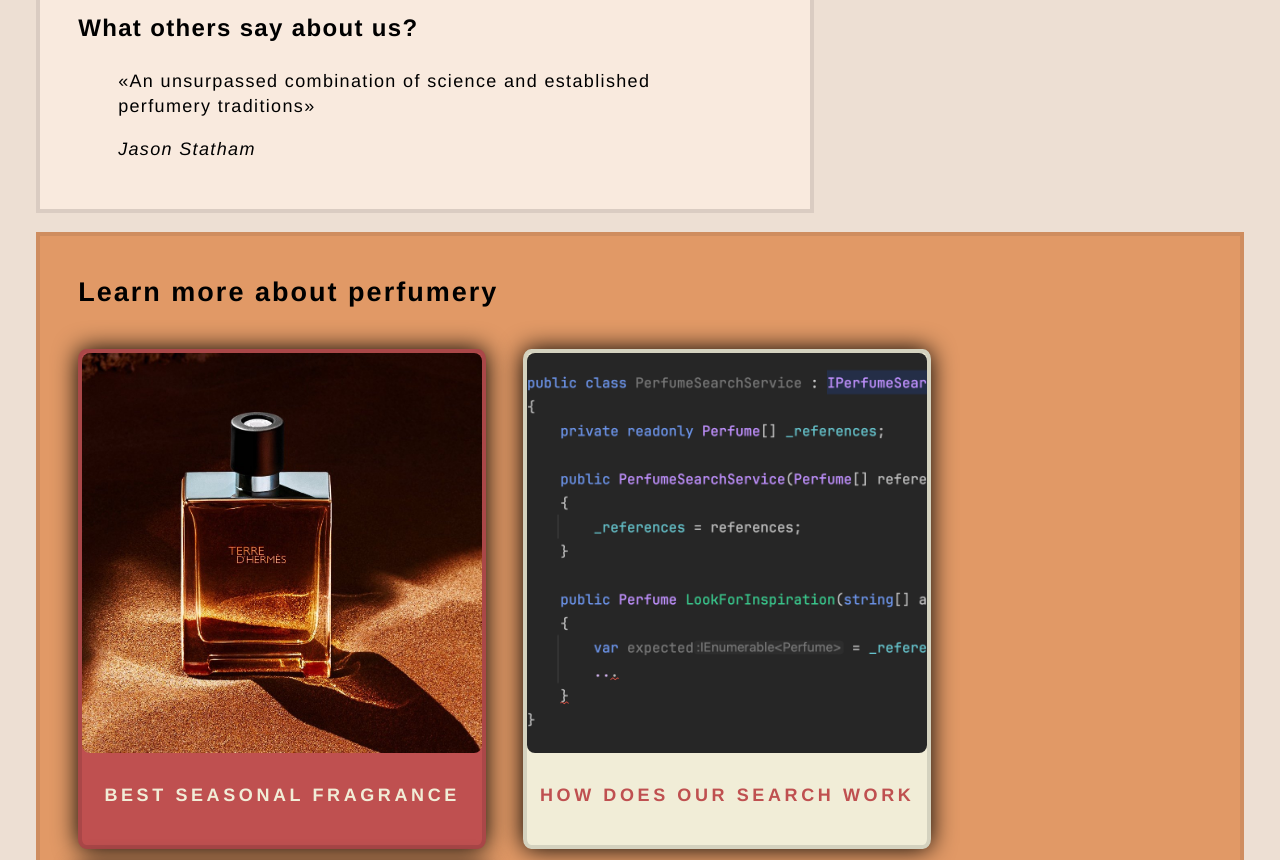
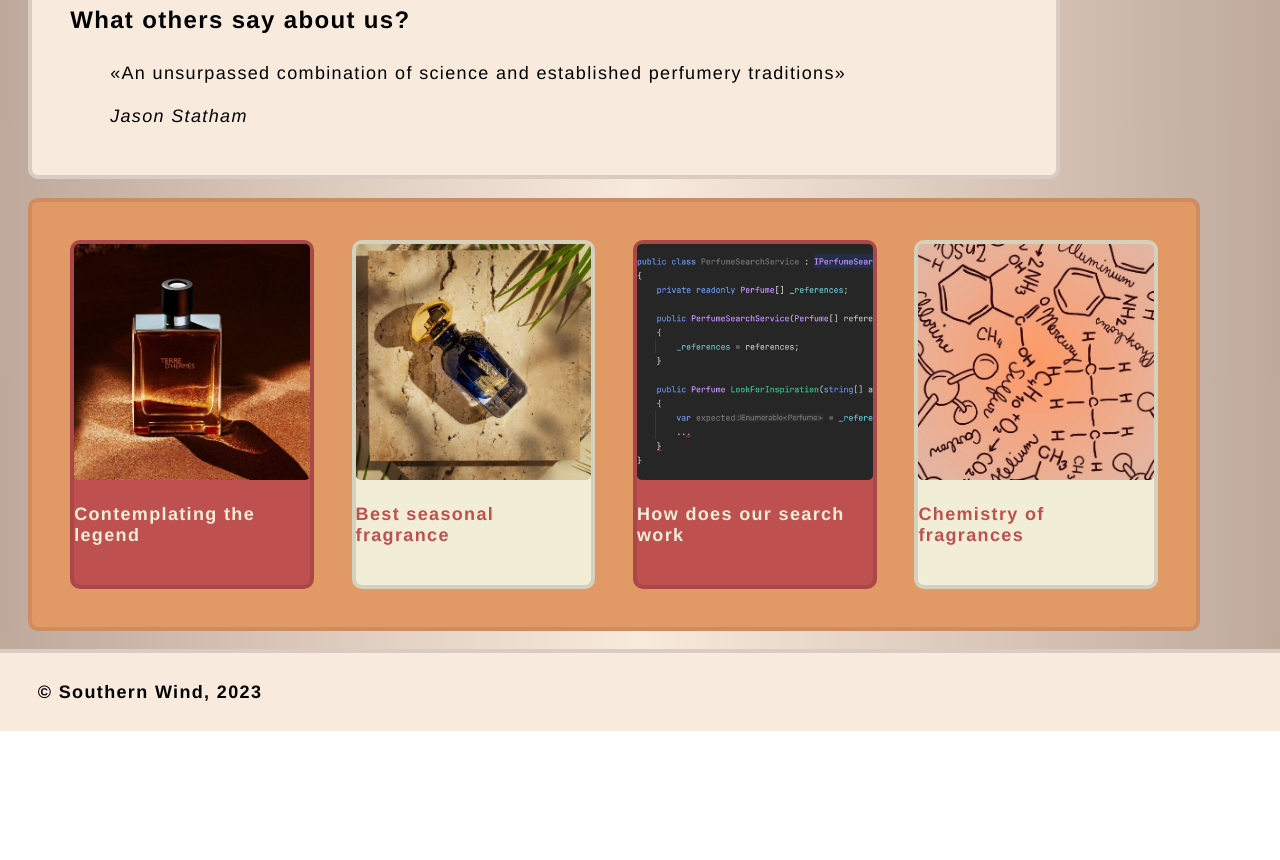
Before and after one commit to DRegnersen/perfume-shop, a plain HTML site: page index.html in a window 1280 px wide. Shown: the part 640-1500 px from the top of the page. After the commit the page ends 1371 px from the top, so only its background shows below. Drawn offline with Linux system fonts and the light colour scheme.

Commit message:
refactor styles; add grid

```diff
--- a/css/styles.css
+++ b/css/styles.css
@@ -1,6 +1,5 @@
 :root {
     --border-len: 4px;
-    --border-rad: 2%;
 
     --light-box-color: #f9eade;
     --light-border-color: #daccc2;
@@ -10,9 +9,12 @@
 }
 
 .index {
-    background: #eddfd3;
+    padding: 0;
+    margin: 0;
     font-weight: 400;
     font-family: "Helvetica", sans-serif;
+    background: rgb(190, 169, 155);
+    background: linear-gradient(90deg, rgba(190, 169, 155, 1) 0%, rgba(249, 234, 222, 1) 50%, rgba(190, 169, 155, 1) 100%);
 }
 
 .nav-bar {
@@ -32,12 +34,36 @@
     width: auto;
 }
 
+.nav-bar__bookmark {
+    display: none;
+}
+
+@media screen and (min-width: 1000px) {
+    .nav-bar__bookmark {
+        display: inline-flex;
+        box-sizing: border-box;
+        position: fixed;
+        left: 92%;
+    }
+}
+
+.nav-bar__logo-image {
+    display: inline-block;
+    width: auto;
+}
+
 .nav-bar__logo-title {
-    display: inline-block;
-    padding-left: 8px;
-    font-size: 24px;
-    font-weight: 700;
-    line-height: 100px;
+    display: none;
+}
+
+@media screen and (min-width: 800px) {
+    .nav-bar__logo-title {
+        display: inline-block;
+        padding-left: 8px;
+        font-size: 24px;
+        font-weight: 700;
+        line-height: 100px;
+    }
 }
 
 .nav-bar__list {
@@ -45,21 +71,44 @@
 }
 
 .nav-bar__item {
-    margin-left: 32px;
+    margin-left: 12px;
     text-transform: uppercase;
     letter-spacing: 0.2em;
     list-style: none;
 }
 
-.home {
-    width: 66%;
+@media screen and (min-width: 700px) {
+    .nav-bar__item {
+        margin-left: 32px;
+    }
+}
+
+.main {
+    width: 100%;
+}
+
+@media screen and (min-width: 1000px) {
+    .main {
+        width: 85%;
+    }
+}
+
+@media screen and (min-width: 1400px) {
+    .main {
+        width: 75%;
+        padding: 0 7%;
+    }
+}
+
+.main div {
+    margin: 0.5cm 0.75cm;
+    border-radius: 10px;
 }
 
 .about-us {
     background: var(--light-box-color);
     border: var(--border-len) solid var(--light-border-color);
     padding: 0.75cm 1cm;
-    margin: 0.5cm 0.75cm;
     font-size: 18px;
     line-height: 1.4;
     letter-spacing: 0.075em;
@@ -73,66 +122,66 @@
     font-size: 24px;
 }
 
-.article-row {
+.article-grid {
+    display: grid;
+    justify-items: center;
+    grid-template-columns: repeat(2, 1fr);
+    padding: 0.5cm 1cm;
+    column-gap: 1cm;
     background: #e19966;
     border: var(--border-len) solid #cf8d5f;
-    padding: 0.5cm 1cm 1.25cm;
-    margin: 0.5cm 0.75cm;
-    font-size: 18px;
 }
 
-.article-row h2 {
+@media screen and (min-width: 1000px) {
+    .article-grid {
+        grid-template-columns: repeat(4, 1fr);
+        width: 100%;
+    }
+}
+
+.article-grid div {
+    display: flex;
+    flex-direction: column;
+    align-items: center;
+    margin: 0.5cm 0;
+    padding-bottom: 0.4cm;
+    transition: 0.5s;
+}
+
+.article-grid div:hover {
+    transform: scale(1.05);
+}
+
+.article-grid h4 {
+    font-size: 18px;
     letter-spacing: 0.075em;
 }
 
-.article-row h4 {
-    margin-top: 32px;
-    text-transform: uppercase;
-    letter-spacing: 0.2em;
+.article-grid__red-item {
+    color: var(--white-strip-color);
+    background: var(--red-strip-color);
+    border: var(--border-len) solid #aa4748;
 }
 
-.article-row__red-item {
-    display: inline-flex;
-    flex-direction: column;
-    background: var(--red-strip-color);
-    border: var(--border-len) solid #aa4748;
-    border-radius: var(--border-rad);
-    margin-top: 0.5cm;
-    margin-right: 32px;
-    padding-bottom: 0.4cm;
-    text-transform: uppercase;
-    align-items: center;
-    color: var(--white-strip-color);
-    filter: drop-shadow(0 0 0.75rem black);
+.article-grid__white-item {
+    color: var(--red-strip-color);
+    background: var(--white-strip-color);
+    border: var(--border-len) solid #d4d2bf;
 }
 
-.article-row__white-item {
-    display: inline-flex;
-    flex-direction: column;
-    background: var(--white-strip-color);
-    border: var(--border-len) solid #d4d2bf;
-    border-radius: var(--border-rad);
-    margin-top: 0.5cm;
-    margin-right: 32px;
-    padding-bottom: 0.4cm;
-    text-transform: uppercase;
-    align-items: center;
-    color: var(--red-strip-color);
-    filter: drop-shadow(0 0 0.75rem black);
-}
-
-.article-row__item-image {
-    border-radius: var(--border-rad);
-    width: max(20vw, 400px);
-    float: left;
+.article-grid__item-image {
+    display: flex;
+    max-height: 100%;
+    max-width: 100%;
+    border-radius: 2%;
 }
 
 .index-footer {
     position: relative;
+    padding: 0.75cm 1cm;
+    margin: 0;
     background: var(--light-box-color);
     border-top: var(--border-len) solid var(--light-border-color);
-    padding: 0.75cm 1cm;
-    margin: 0;
 }
 
 .index-footer strong {
--- a/index.html
+++ b/index.html
@@ -8,7 +8,7 @@
     <title>Home</title>
 </head>
 <body class="index">
-<header>
+<header class="header">
     <nav class="nav-bar">
         <div class="nav-bar__logo">
             <a>
@@ -30,11 +30,13 @@
                 <a>Cart</a>
             </li>
         </ul>
+        <div class="nav-bar__bookmark">
+            <img src="img/bookmark-5-1.svg" class="nav-bar__bookmark-image" alt="bookmark">
+        </div>
     </nav>
 </header>
-<main>
-    <div class="home">
-        <article class="about-us">
+<main class="main">
+    <div class="about-us">
         <h5>About us</h5>
         <section>
             <h3>What do we offer?</h3>
@@ -63,31 +65,33 @@
                 <cite>Jason Statham</cite>
             </blockquote>
         </section>
-        </article>
     </div>
-    <aside>
-        <div class="article-row">
-            <h2>Learn more about perfumery</h2>
+    <div class="article-grid">
         <a>
-                <article class="article-row__red-item">
-                    <img src="img/terre-d-hermes.jpeg" class="article-row__item-image" alt="Fragrance">
-                    <h4>Best seasonal fragrance</h4>
-                </article>
+            <div class="article-grid__red-item">
+                <img src="img/terre-d-hermes.jpeg" class="article-grid__item-image" alt="Hermes">
+                <h4>Contemplating the legend</h4>
+            </div>
         </a>
         <a>
-                <article class="article-row__white-item">
-                    <img src="img/code.jpeg" class="article-row__item-image" alt="Code">
-                    <h4>How does our search work</h4>
-                </article>
+            <div class="article-grid__white-item">
+                <img src="img/widian.jpeg" class="article-grid__item-image" alt="Widian">
+                <h4>Best seasonal fragrance</h4>
+            </div>
         </a>
         <a>
-                <article class="article-row__red-item">
-                    <img src="img/chemistry.jpeg" class="article-row__item-image" alt="Formula">
+            <div class="article-grid__red-item">
+                <img src="img/code.jpeg" class="article-grid__item-image" alt="Code">
+                <h4>How does our search work</h4>
+            </div>
+        </a>
+        <a>
+            <div class="article-grid__white-item">
+                <img src="img/chemistry.jpeg" class="article-grid__item-image" alt="Formula">
                 <h4>Chemistry of fragrances</h4>
-                </article>
+            </div>
         </a>
     </div>
-    </aside>
 </main>
 <footer class="index-footer">
     <section>
```
Also changed, not shown: img/bookmark-5-1.svg (added), img/widian.jpeg (added). Lines whose indentation alone changed are shown as unchanged.
